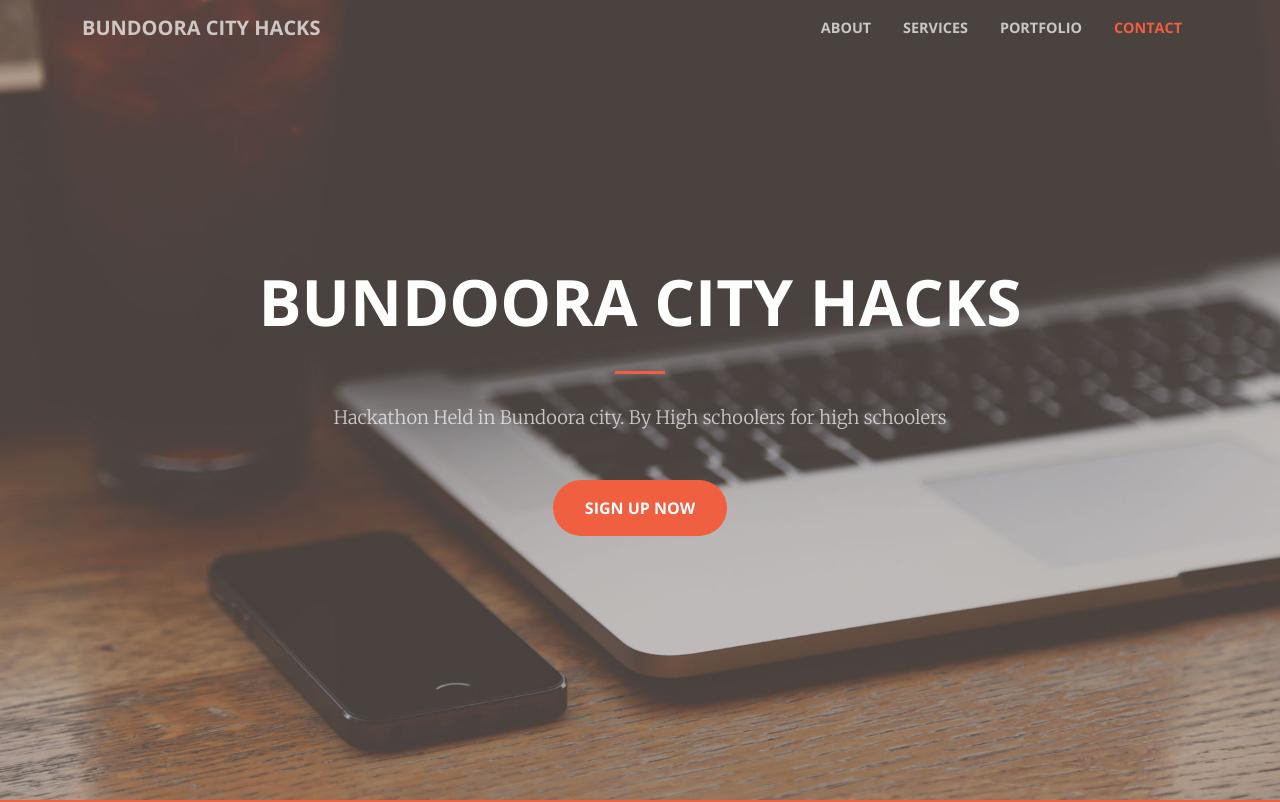
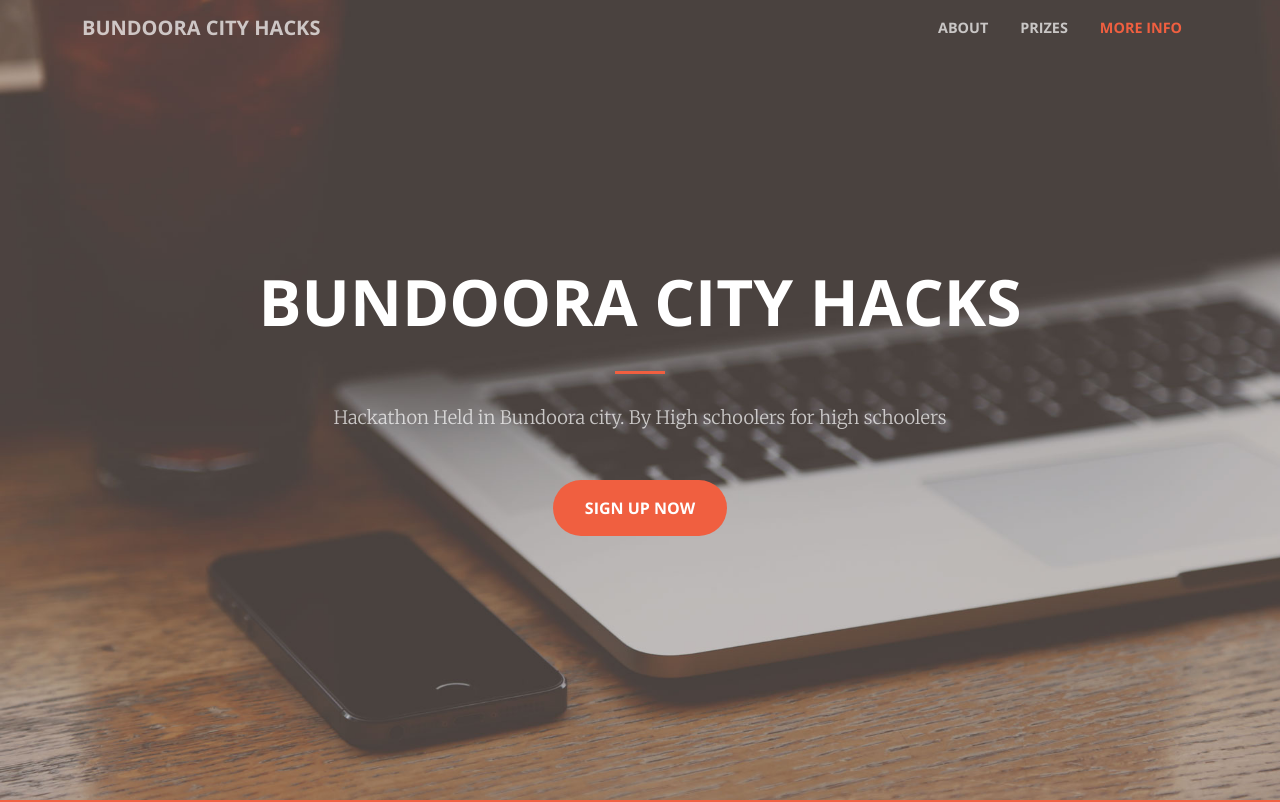
Before and after one commit to HarjotSuiingh/BundooraCityHacks, a plain HTML site: page index.html in a window 1280 px wide. Shown: the top 802 px of the page. Drawn offline with nearby package versions, Linux system fonts and the light colour scheme; some packages are replaced by stand-ins of ours; a script that the page names is missing.

Commit message:
Update index.html

```diff
--- a/index.html
+++ b/index.html
@@ -19,9 +19,8 @@
             <div class="collapse navbar-collapse" id="navbarResponsive">
                 <ul class="navbar-nav ms-auto">
                     <li class="nav-item"><a class="nav-link" href="#about">About</a></li>
-                    <li class="nav-item"><a class="nav-link" href="#services">Services</a></li>
-                    <li class="nav-item"><a class="nav-link" href="#portfolio">Portfolio</a></li>
-                    <li class="nav-item"><a class="nav-link" href="#contact">Contact</a></li>
+                    <li class="nav-item"><a class="nav-link" href="#services">Prizes</a></li>
+                    <li class="nav-item"><a class="nav-link" href="#portfolio">More Info</a></li>
                 </ul>
             </div>
         </div>
```
